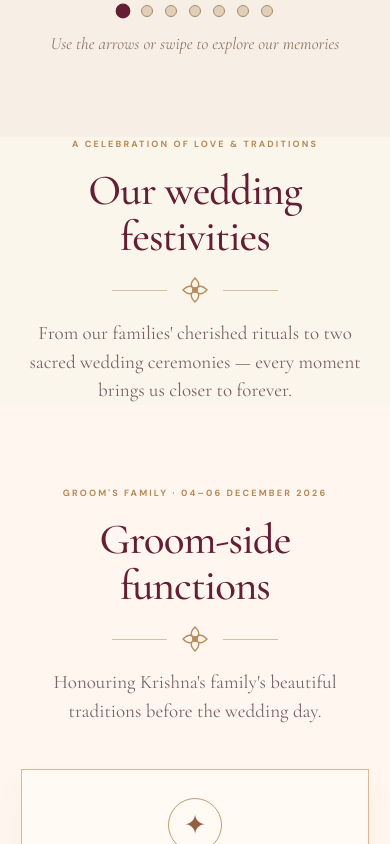
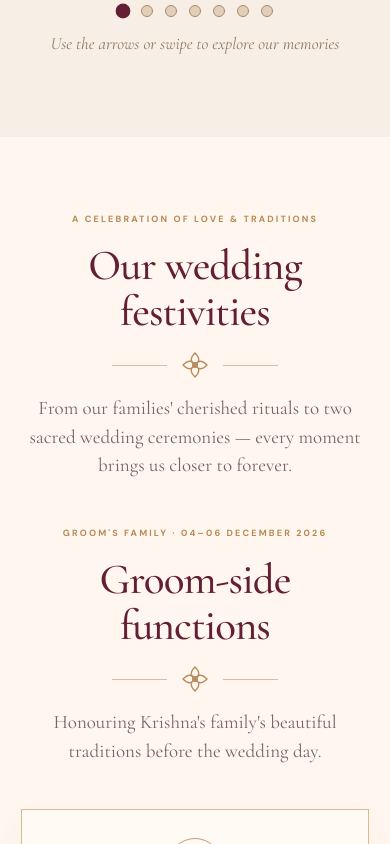
Before and after one commit to Mr-krishu/Simkri, a React (Vite) app: page / in a window 390 px wide. Shown: the part 3640-4484 px from the top of the page. Built offline with nearby package versions, Linux system fonts and the light colour scheme; the HTML template or start-up script is replaced by a standard one.

Commit message:
Style festivities intro and authentic Sohi Banquets venue photograph

```diff
--- a/src/index.css
+++ b/src/index.css
@@ -409,3 +409,20 @@ a { color: inherit; }
 @media (prefers-reduced-motion: reduce) {
   .fusion-hero-art { animation: none; }
 }
+
+/* Festivities overview now precedes both families' ceremonies. */
+.festivities-introduction { padding: clamp(85px, 9vw, 132px) 0 34px; background: #fff7ef; }
+.groom-section { padding-top: 48px; }
+.ceremonies-section { padding-top: 60px; }
+.venue-photograph { position: relative; margin: 0; min-width: 0; background: #ead7bb; display: flex; flex-direction: column; }
+.venue-photo-link { position: relative; display: block; min-height: 390px; flex: 1; overflow: hidden; text-decoration: none; }
+.venue-photo-link img { position: absolute; z-index: 2; inset: 0; width: 100%; height: 100%; object-fit: cover; }
+.venue-photo-fallback { position: absolute; inset: 0; display: flex; align-items: center; justify-content: center; gap: 10px; padding: 22px; text-align: center; color: #641f35; font: 500 30px/1.2 'Cormorant Garamond',serif; }
+.venue-photograph figcaption { font: 500 12px/1.5 'DM Sans',sans-serif; color: #715a4b; padding: 13px 18px; background: #fff5e6; }
+.venue-photograph figcaption span { display: block; font-weight: 400; margin-top: 3px; }
+@media (max-width: 670px) {
+  .festivities-introduction { padding: 75px 0 18px; }
+  .groom-section { padding-top: 28px; }
+  .ceremonies-section { padding-top: 35px; }
+  .venue-photo-link { min-height: 310px; }
+}
```
